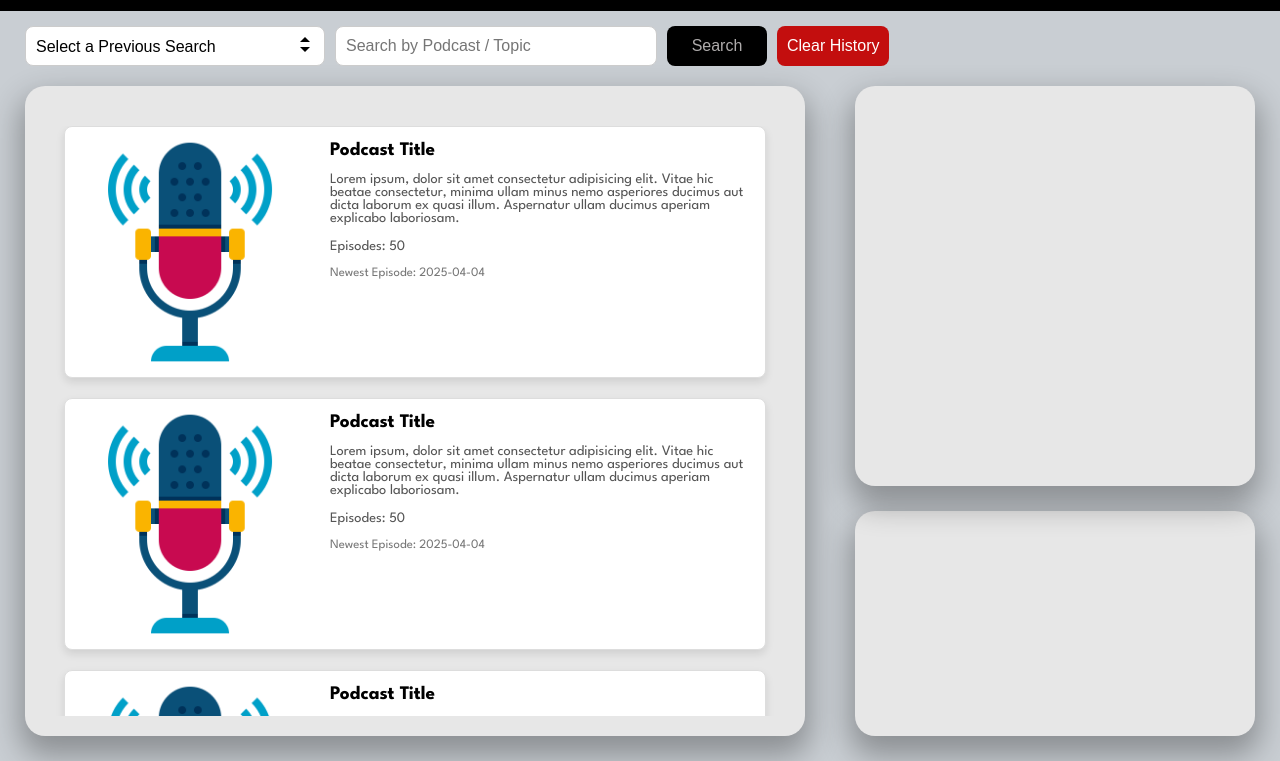
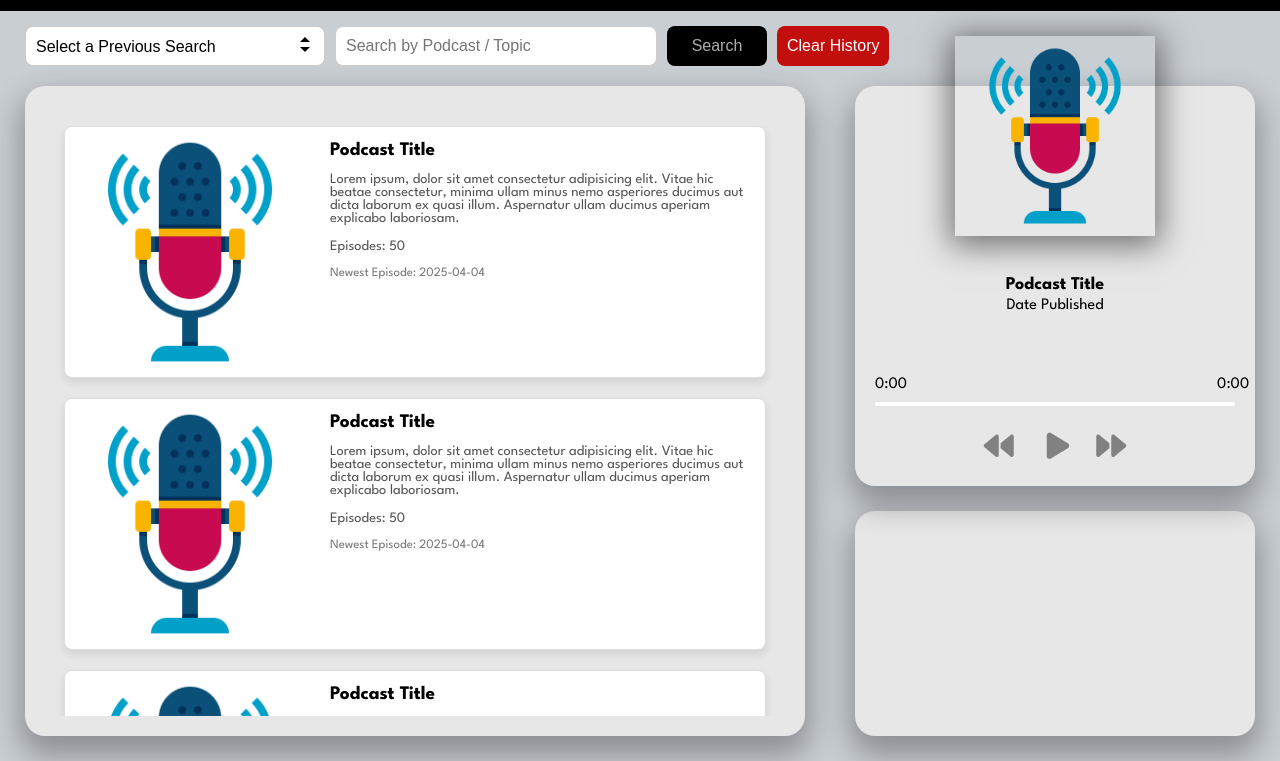
Before and after one commit to deepanm87/podcast-player-app, a website: page public/index.html in a window 1280 px wide. Shown: the part 39-800 px from the top of the page. Drawn offline with Linux system fonts and the light colour scheme.

Commit message:
added player controls with styles and code refactor

```diff
--- a/public/index.html
+++ b/public/index.html
@@ -85,6 +85,29 @@
 
         <div class="player-container">
             <div class="player">
+                <div class="img-container">
+                    <img id="image" src="./podcast.png" alt="Podcast Image" />
+                </div>
+                <div class="title-container">
+                    <h2 id="title">Podcast Title</h2>
+                    <h3 id="date-published">Date Published</h3>
+                </div>
+                <audio id="player" src=""></audio>
+                <div class="controls-container">
+                    <div class="progress-container" id="progress-container">
+                        <div class="progress" id="progress">
+                            <div class="duration-wrapper">
+                                <span id="current-time">0:00</span>
+                                <span id="duration">0:00</span>
+                            </div>
+                        </div>
+                    </div>
+                    <div class="player-controls">
+                        <i class="fas fa-backward" id="prev" title="-15 Seconds"></i>
+                        <i class="fas fa-play main-button" id="play" title="Play"></i>
+                        <i class="fas fa-forward" id="next" title="+ 15 Seconds"></i>
+                    </div>
+                </div>
             </div>
             <div class="queue">
             </div>
--- a/public/styles.css
+++ b/public/styles.css
@@ -228,6 +228,114 @@ button {
     position: relative;
 }
 
+.img-container {
+    height: 200px;
+    width: 200px;
+    position: relative;
+    margin: 0 auto;
+    top: -50px;
+    right: 0;
+    border-radius: 20px;
+}
+
+.img-container img {
+    height: 100%;
+    width: 100%;
+    object-fit: cover;
+    box-shadow: 0 5px 30px 5px rgba(0, 0, 0, 0.5);
+}
+
+.title-container {
+    box-sizing: border-box;
+    padding: 10px;
+    position: relative;
+    top: -20px;
+}
+
+.title-container h2 {
+    font-size: 18px;
+    text-align: center;
+    margin: 0;
+}
+
+.title-container h3 {
+    font-size: 16px;
+    text-align: center;
+    font-weight: 400;
+    margin: 5px 0 0;
+}
+
+.controls-container {
+    position: absolute;
+    width: 100%;
+    bottom: 10px;
+}
+
+.progress-container {
+    background: #fff;
+    border-radius: 5px;
+    cursor: pointer;
+    margin: 40px 20px;
+    height: 4px;
+    width: 90%;
+}
+
+.progress {
+    background: #242323;
+    border-radius: 5px;
+    height: 100%;
+    width: 0%;
+    transition: width 0.1s linear;
+}
+
+.duration-wrapper {
+    position: relative;
+    top: -25px;
+    display: flex;
+    gap: 310px;
+    justify-content: space-between;
+}
+
+.player-controls {
+    position: relative;
+    top: -15px;
+    left: 15px;
+    display: flex;
+    justify-content: center;
+    align-items: center;
+}
+
+.player-controls .fas {
+    font-size: 30px;
+    color: rgb(129, 129, 129);
+    margin-right: 30px;
+    cursor: pointer;
+    user-select: none;
+    &:hover {
+        filter: brightness(80%);
+    }
+}
+
+.main-button {
+    position: relative;
+    left: 3px;
+}
+
+@media screen and (max-width: 376px) {
+    .player-container {
+        width: 95vw;
+    }
+    .img-container {
+        left: 29px;
+    }
+    h2 {
+        font-size: 20px;
+    }
+    h3 {
+        font-size: 15px;
+    }
+}
+
 .queue {
     background: #e7e7e7;
     border-radius: 20px;
```
Also changed, not shown: public/script.js (+97 -0 lines).
